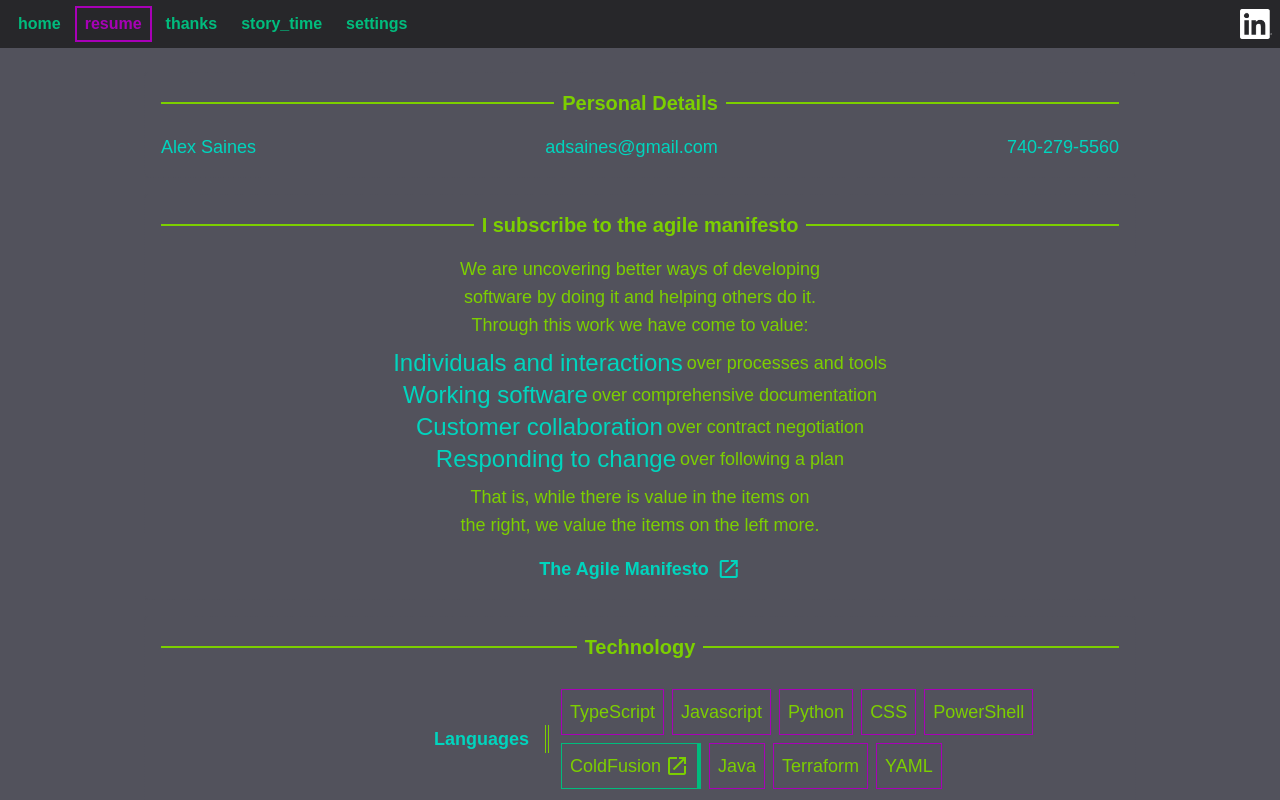
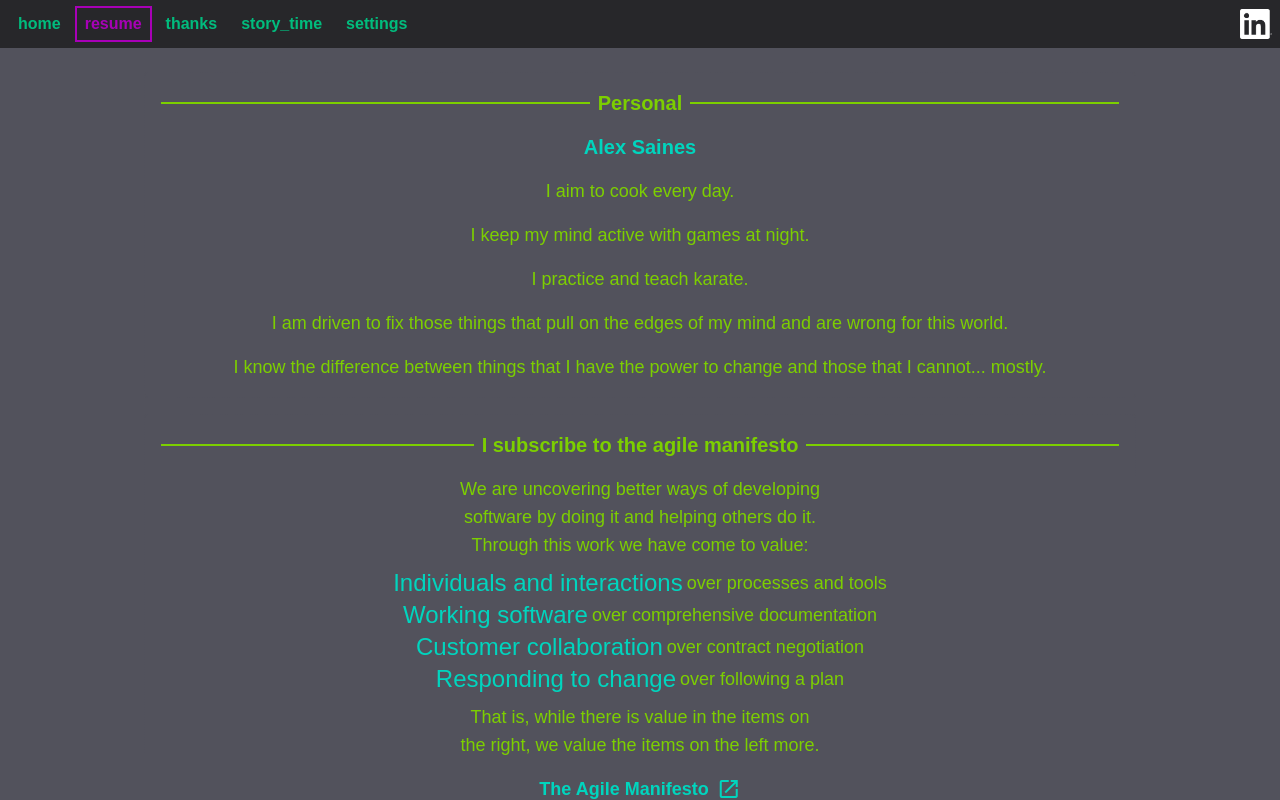
Before and after one commit to adsaines/adsaines.github.io, a Next.js app: page /resume in a window 1280 px wide. Built offline with nearby package versions, Linux system fonts and the light colour scheme.

Commit message:
resume wording update

```diff
--- a/src/app/resume/page.tsx
+++ b/src/app/resume/page.tsx
@@ -7,17 +7,34 @@ const Resume: NextPage = () => {
     return (
         <div className="h-full overflow-auto flex justify-center">
             <article className={`resume flex flex-col p-4 gap-4 m-2 max-w-4/5 text-lg`}>
-                <StandardResumeSection title="Personal Details">
-                    <div className="flex flex-wrap gap-4 justify-between text-(--text-theme-secondary)">
-                        <span>
+                <StandardResumeSection title="Personal">
+                    {/* TODO: maybe slap a picture of me here? */}
+                    <div className="flex flex-col gap-4 justify-center items-center">
+                        <span className="font-semibold text-xl text-(--text-theme-secondary)">
                             Alex Saines
                         </span>
-                        <span>
+                        <p>
+                            I aim to cook every day.
+                        </p>
+                        <p>
+                            I keep my mind active with games at night.
+                        </p>
+                        <p>
+                            I practice and teach karate.
+                        </p>
+                        <p>
+                            I am driven to fix those things that pull on the edges of my mind and are wrong for this world.
+                        </p>
+                        <p>
+                            I know the difference between things that I have the power to change and those that I cannot... mostly.
+                        </p>
+                        {/* TODO-RE? I probably shouldn't just be tossing my personal email out there. A linked in link would probably be better. */}
+                        <span className="hidden">
                             <a href="mailto:adsaines@gmail.com" aria-label="Email me at adsaines@gmail.com">
                                 adsaines@gmail.com
                             </a>
                         </span>
-                        <span>
+                        <span className="hidden">
                             740-279-5560
                         </span>
                     </div>
```
